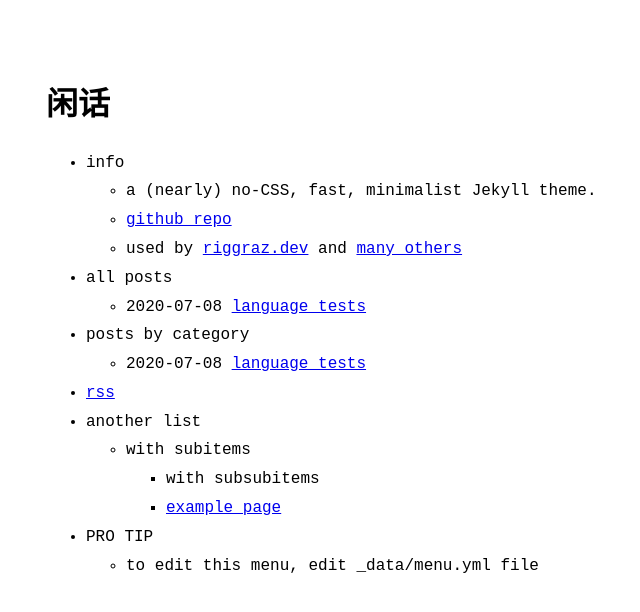
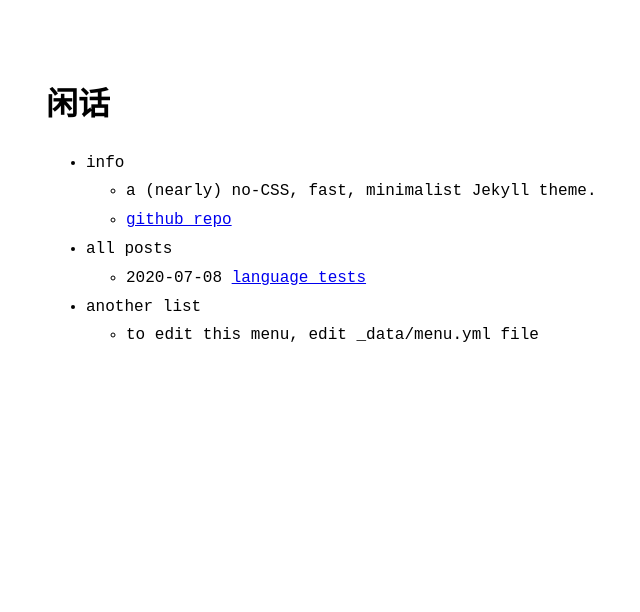
Before and after one commit to lccccc1024/lccccc1024.github.io, a Jekyll site: the page built from index.md, in a window 1280 px wide. Shown: the top 612 px of the page, without its empty margins (274-914 px from the left). Built offline with Jekyll 4.4.1, drawn with Linux system fonts in a browser that asks for light colours.

Commit message:
Update menu.yml

```diff
--- a/_data/menu.yml
+++ b/_data/menu.yml
@@ -6,8 +6,8 @@ entries:
     entries:
       - title: a (nearly) no-CSS, fast, minimalist Jekyll theme.
       - title: github repo
-        url: https://github.com/riggraz/no-style-please
-      - title: "used by <a href='https://riggraz.dev'>riggraz.dev</a> and <a href='https://github.com/riggraz/no-style-please/network/dependents'>many others</a>"
+        url: https://github.com/lccccc1024/lccccc1024.github.io
+
 
   - title: all posts
     post_list:
@@ -16,15 +16,9 @@ entries:
       show_more_text: See archive...
       show_more_url: archive.html
 
-  - title: posts by category
-    post_list:
-      category: example2
-      show_more: true
-      show_more_text: See more posts...
-      show_more_url: example2-archive.html
 
-  - title: rss
-    url: feed.xml
+
+
 
   - title: another list
     entries:
@@ -33,6 +27,6 @@ entries:
           - title: with subsubitems
           - title: example page
             url: about
-  - title: PRO TIP
+
     entries:
       - title: to edit this menu, edit _data/menu.yml file
```
